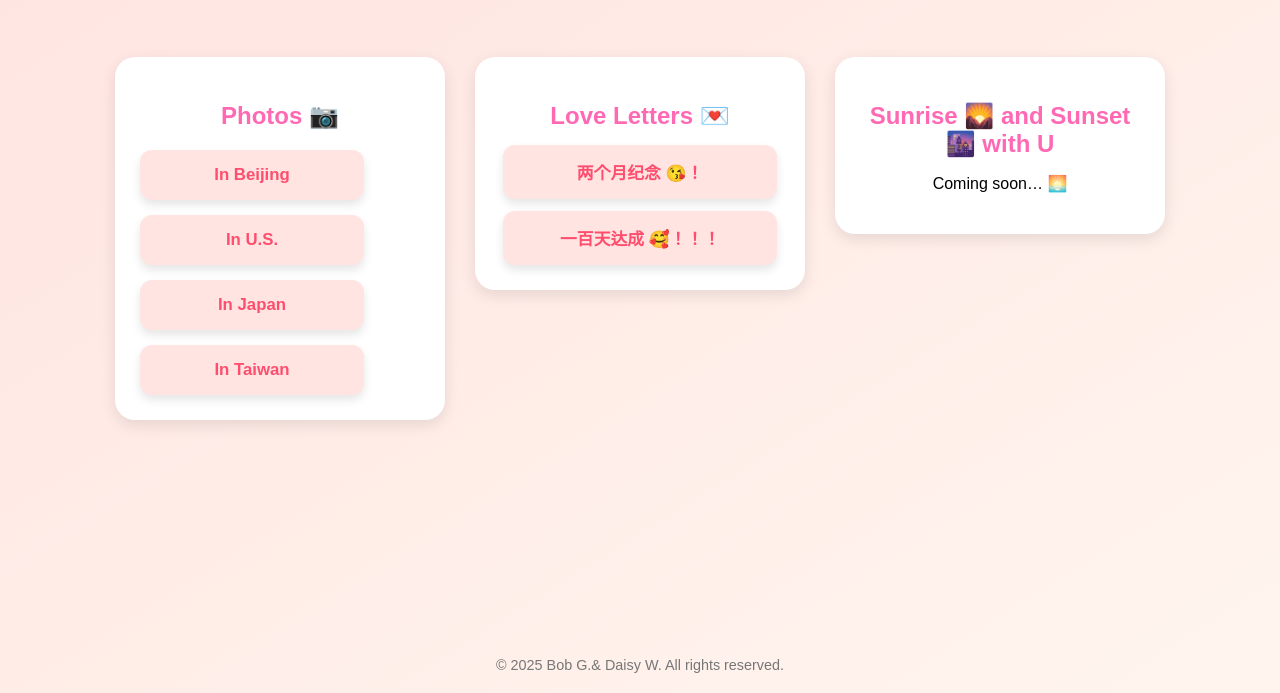
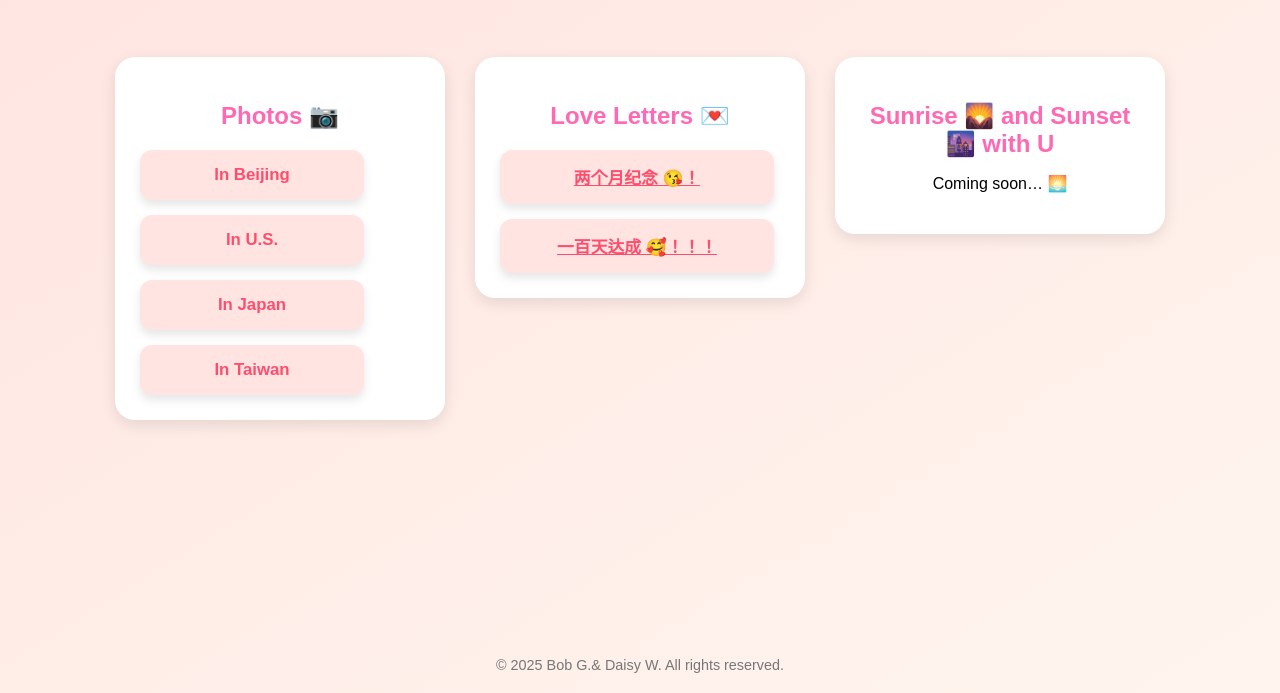
Before and after one commit to Yuming166/our_love_story, a plain HTML site: page index.html in a window 1280 px wide. Shown: the part 107-800 px from the top of the page. Drawn offline with Linux system fonts and the light colour scheme.

Commit message:
Update index.html

```diff
--- a/index.html
+++ b/index.html
@@ -130,13 +130,9 @@
 
     <div class="box">
       <h2>Love Letters 💌</h2>
-      <div class="tab-grid">
-        <div class="tab" onclick="window.open('https://yuming166.github.io/our_love_story/pdfs/2months.pdf', '_blank')">
-          两个月纪念 😘！
-        </div>
-        <div class="tab" onclick="window.open('https://yuming166.github.io/our_love_story/pdfs/100days.pdf', '_blank')">
-          一百天达成 🥰！！！
-        </div>
+      <div class="tabs">
+        <a class="tab" href="loveletters/2months.pdf" target="_blank">两个月纪念 😘！</a>
+        <a class="tab" href="loveletters/100_days.pdf" target="_blank">一百天达成 🥰！！！</a>
       </div>
     </div>
 
```
